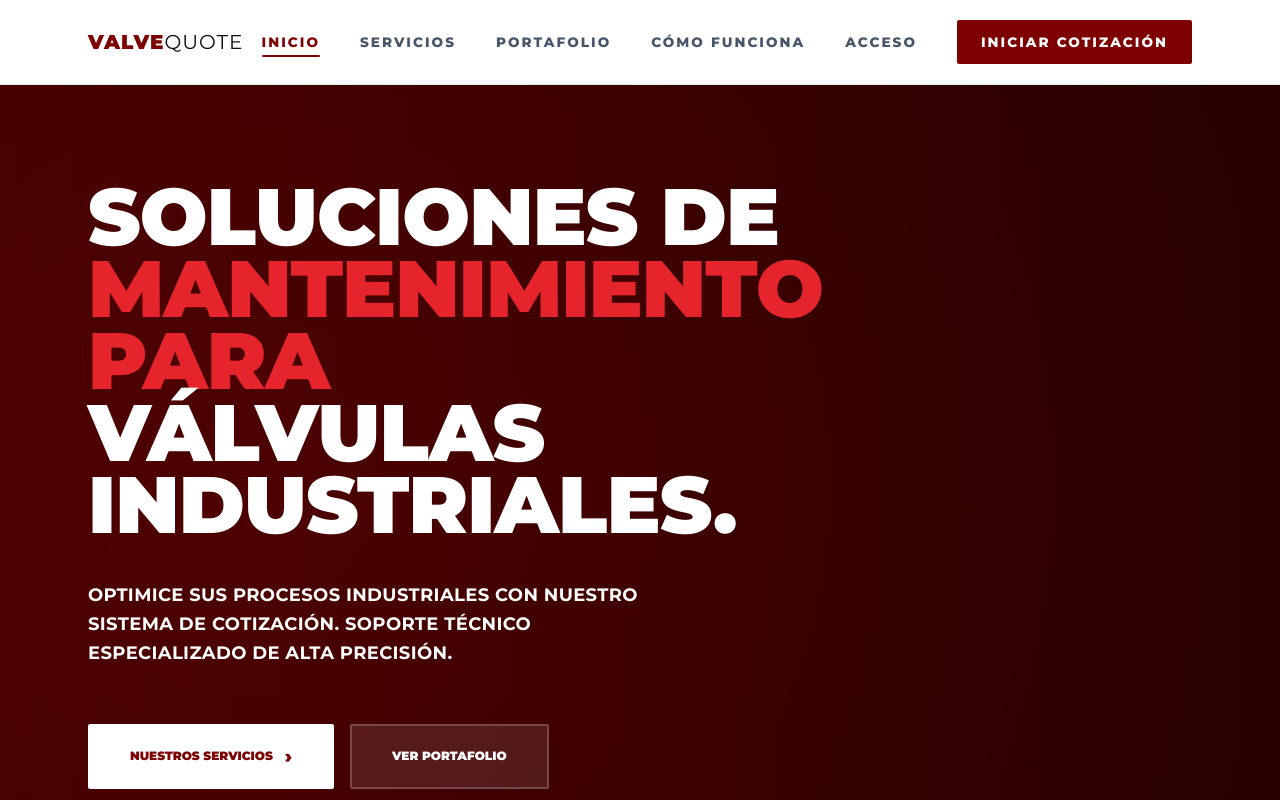
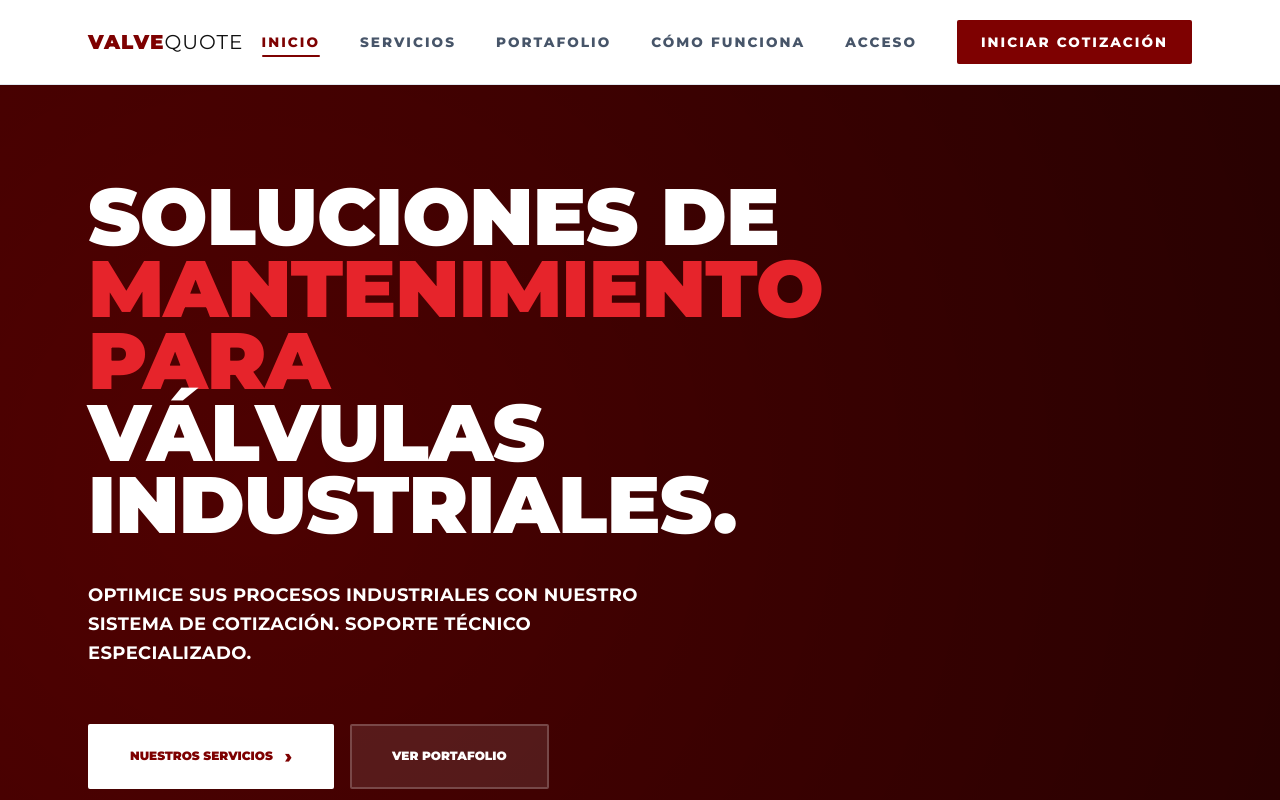
Before and after one commit to Proyectos-Nexatech/valve-quotation, a Next.js app: page / in a window 1280 px wide. Shown: the top 800 px of the page. Built offline with nearby package versions, Linux system fonts and the light colour scheme.

Commit message:
text: update Hero subtitle

```diff
--- a/src/components/landing/Hero.tsx
+++ b/src/components/landing/Hero.tsx
@@ -35,7 +35,7 @@ export const Hero = () => {
         </h1>
 
         <p style={{ fontSize: '1.125rem', lineHeight: '1.6', color: 'rgba(255,255,255,1)', marginBottom: '3.5rem', maxWidth: '600px', fontWeight: 700, textTransform: 'uppercase', letterSpacing: '0.02em' }}>
-          Optimice sus procesos industriales con nuestro sistema de cotización. Soporte técnico especializado de alta precisión.
+          Optimice sus procesos industriales con nuestro sistema de cotización. Soporte técnico especializado.
         </p>
 
         <div style={{ display: 'flex', gap: '1rem', flexWrap: 'wrap' }}>
```
